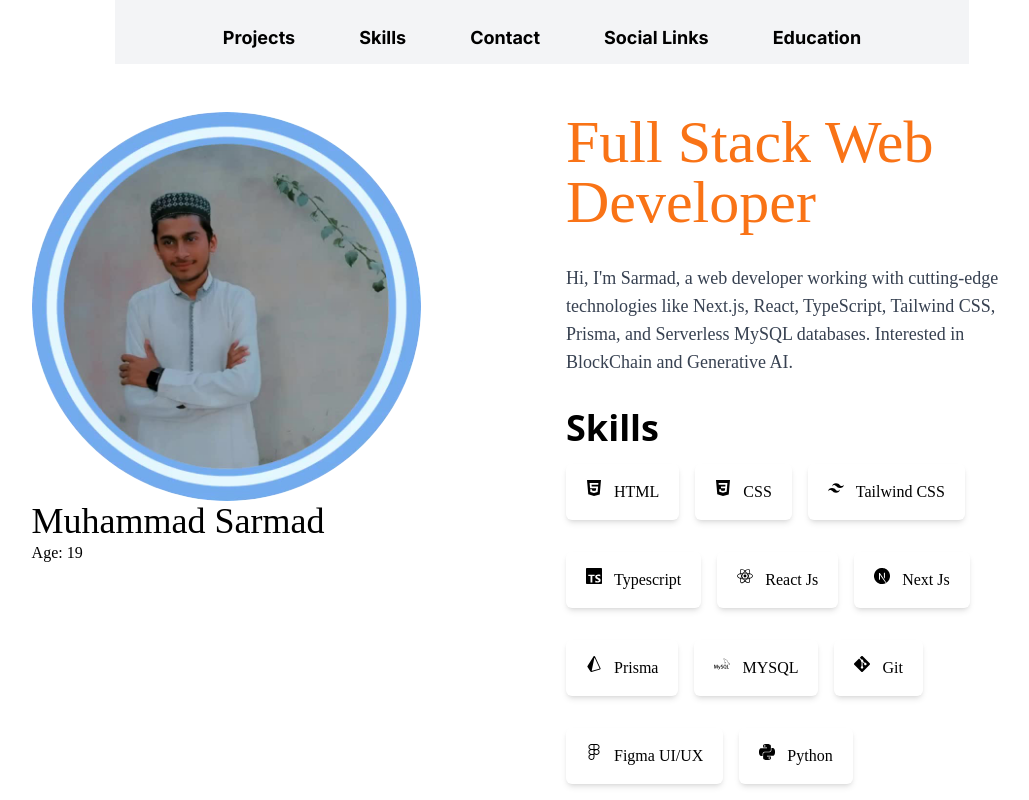
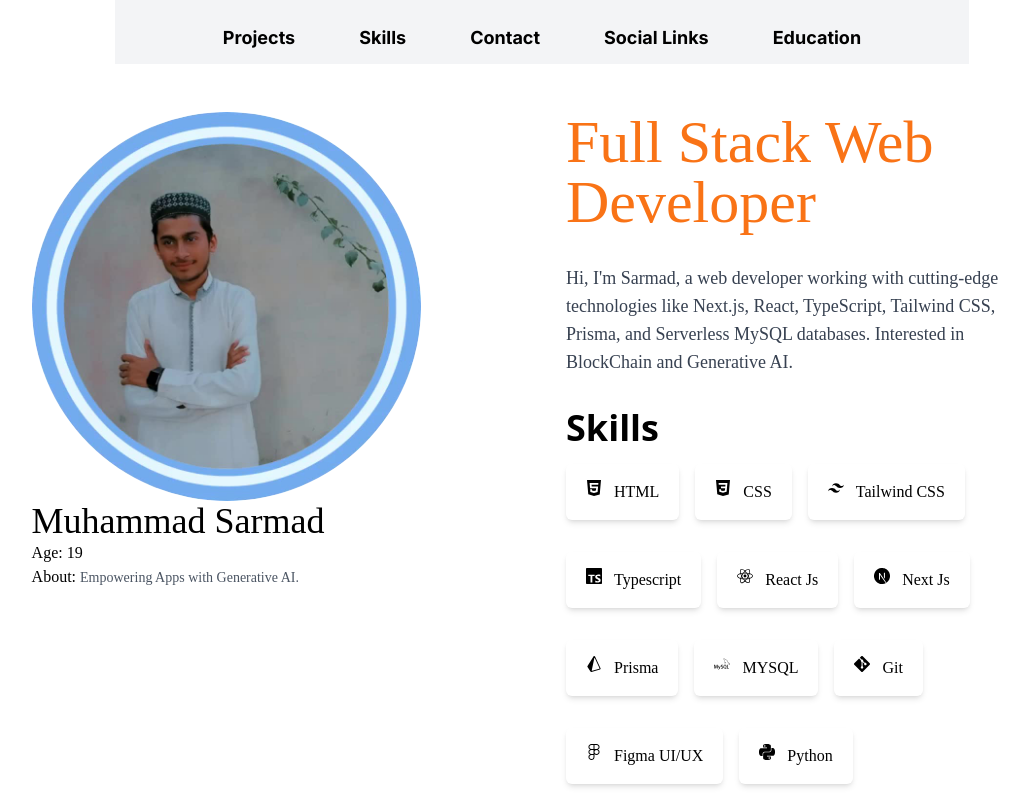
Before and after one commit to Sarmad426/Portfolio-Template, a Next.js app: page / in a window 1280 px wide. Shown: the top 800 px of the page, without its empty margins (98-1127 px from the left). Built offline with nearby package versions, Linux system fonts and the light colour scheme.

Commit message:
Added an About to personal data

```diff
--- a/components/data.tsx
+++ b/components/data.tsx
@@ -41,6 +41,7 @@ export const personalData = [
     name: "Muhammad Sarmad",
     age: 19,
     image: sarmadImage,
+    about: "Empowering Apps with Generative AI.",
   },
 ];
 export const bio = [
--- a/components/protfolio.tsx
+++ b/components/protfolio.tsx
@@ -39,6 +39,12 @@ const Protfolio = () => {
                   </h3>
                   <p>
                     Age: <span className="font-medium">{data.age}</span>
+                  </p>
+                  <p>
+                    About:{" "}
+                    <span className="font-medium text-sm text-gray-600">
+                      {data.about}
+                    </span>
                   </p>
                 </div>
               );
```
